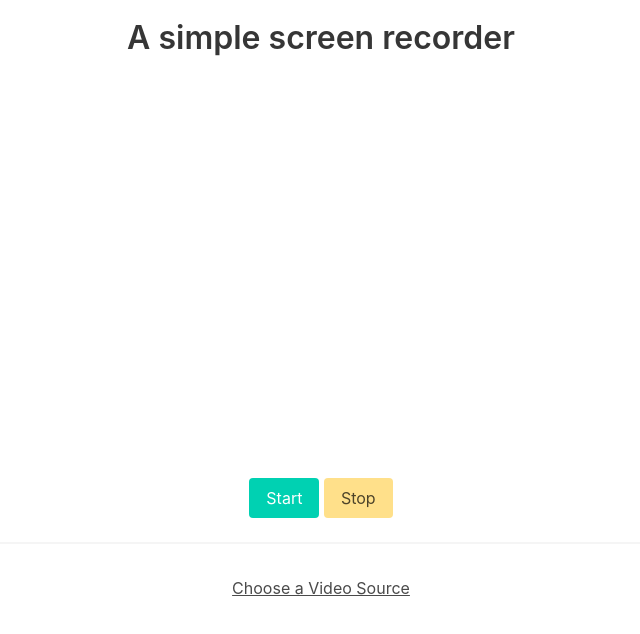
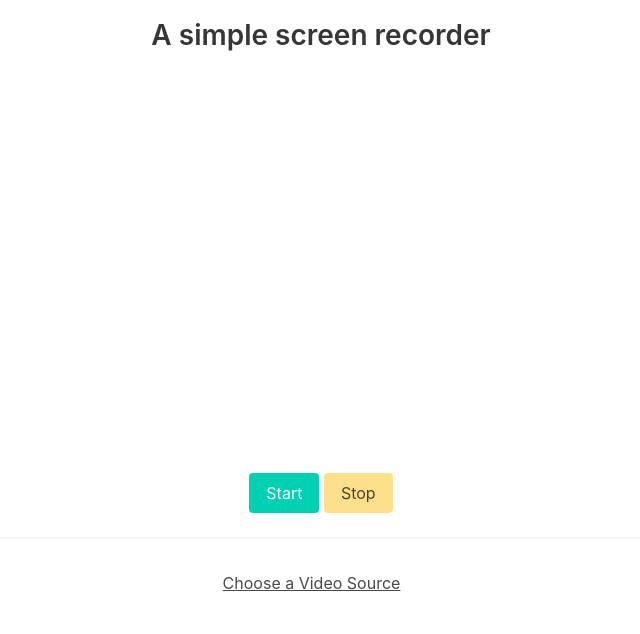
Before and after one commit to JagTheFriend/Screen-recorder, an Electron app: page src/index.html in a window 800 px wide. Shown: the whole page, without its empty margins (79-719 px from the left). Drawn offline with nearby package versions, Linux system fonts and the light colour scheme.

Commit message:
Working on the frontend

```diff
--- a/src/index.html
+++ b/src/index.html
@@ -10,19 +10,27 @@
 </head>
 
 <body class="content">
-    <h1>A simple screen recorder</h1>
+    <h2>A simple screen recorder</h2>
+    <video></video>
 
-    <video></video>
     <!-- The start recording button -->
     <button id="startBtn" class="button is-primary">Start</button>
+
     <!-- The stop recording button -->
     <button id="stopBtn" class="button is-warning">Stop</button>
 
     <hr />
     <!-- Allows the user to select a video source -->
-    <button id="videoSelectBtn" class="button is-text">
-        Choose a Video Source
-    </button>
+    <div class="dropdown is-hoverable">
+        <div class="dropdown-trigger">
+            <button id="videoSelectBtn" class="button is-text" aria-haspopup="true" aria-controls="dropdown-menu">
+                <span>Choose a Video Source</span>
+                <span class="icon is-small">
+                    <i class="fas fa-angle-down" aria-hidden="true"></i>
+                </span>
+            </button>
+        </div>
+    </div>
 </body>
 
 </html>
--- a/src/index.js
+++ b/src/index.js
@@ -20,7 +20,7 @@ const createWindow = () => {
     mainWindow.loadFile(path.join(__dirname, 'index.html'));
 
     // Open the DevTools.
-    // mainWindow.webContents.openDevTools();
+    mainWindow.webContents.openDevTools();
 };
 
 // This method will be called when Electron has finished
--- a/src/render.js
+++ b/src/render.js
@@ -79,7 +79,6 @@ async function selectSource(source) {
  * Captures all the recoded chunks
  */
 function handleDataAvailable(e) {
-    console.log()
     recordedChunks.push(e.data);
 }
 
```
